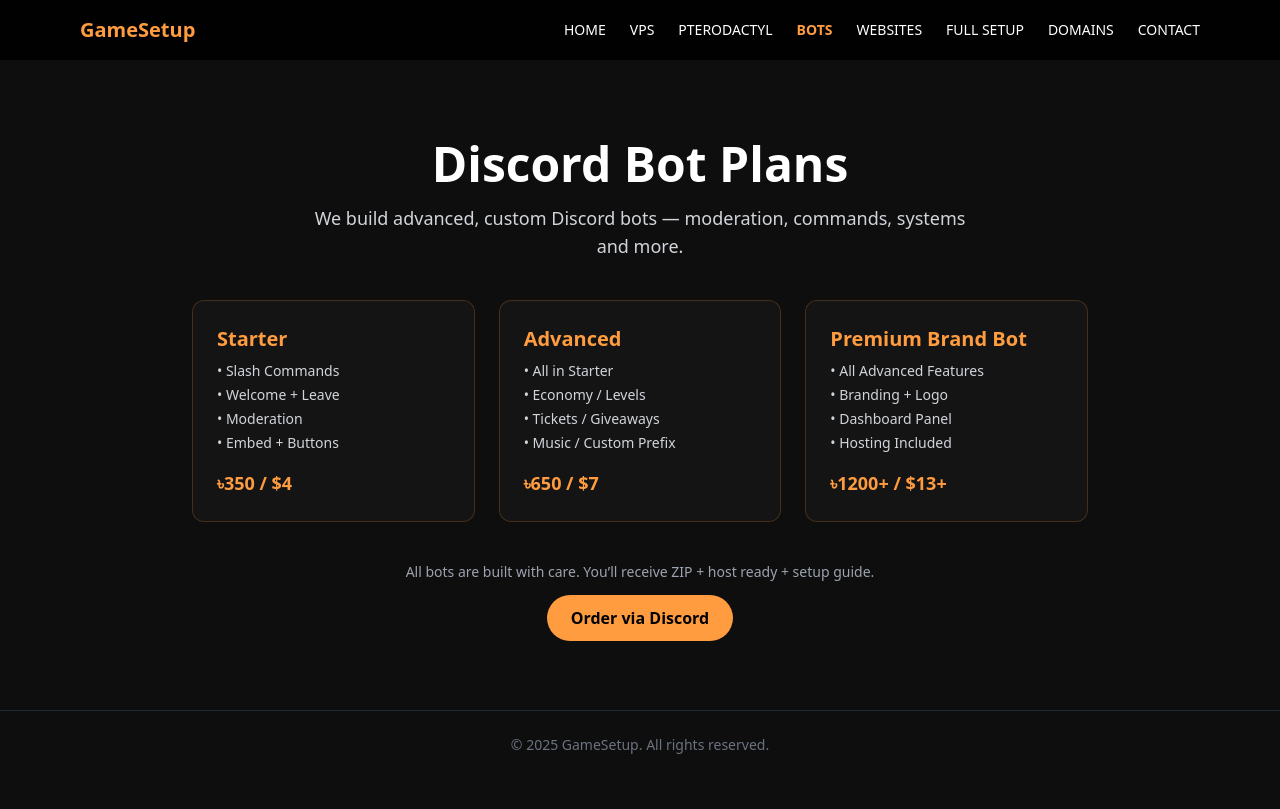
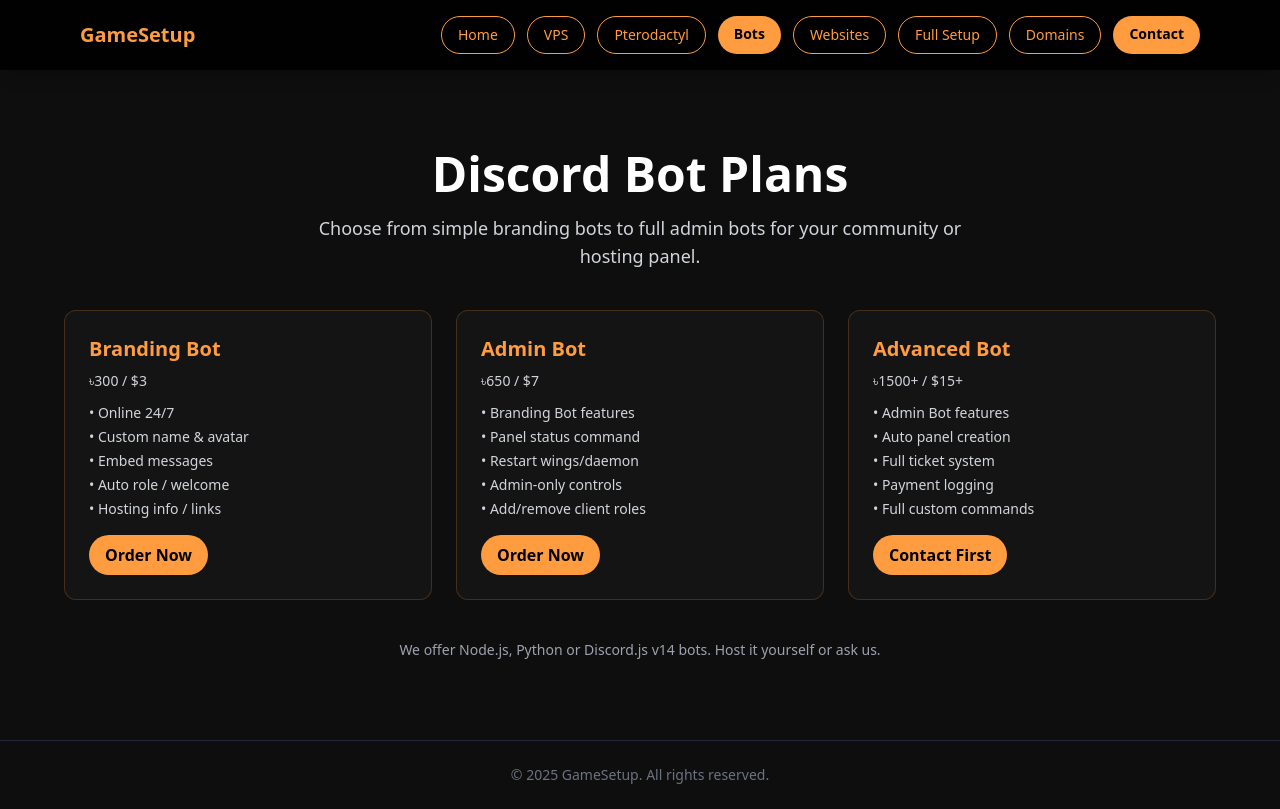
Before and after one commit to homomowala/GameSetup-Website, a plain HTML site: page bots.html in a window 1280 px wide. Drawn offline with nearby package versions, Linux system fonts and the light colour scheme.

Commit message:
Update bots.html

```diff
--- a/bots.html
+++ b/bots.html
@@ -4,7 +4,7 @@
   <meta charset="UTF-8" />
   <meta name="viewport" content="width=device-width, initial-scale=1.0" />
   <title>Discord Bots — GameSetup</title>
-  <meta name="description" content="Custom Discord bots with moderation, economy, slash commands & more. Made for your community or server brand." />
+  <meta name="description" content="We offer custom admin and branding bots for Discord servers. Choose from simple to advanced features." />
   <meta name="theme-color" content="#ff9c3f" />
   <script src="https://cdn.tailwindcss.com"></script>
   <script>
@@ -19,52 +19,22 @@
       }
     };
   </script>
-  <style>
-    #loader {
-      position: fixed;
-      inset: 0;
-      background: #0e0e0e;
-      z-index: 9999;
-      display: flex;
-      align-items: center;
-      justify-content: center;
-    }
-    #loader span {
-      width: 40px;
-      height: 40px;
-      border: 4px solid #ff9c3f;
-      border-top-color: transparent;
-      border-radius: 50%;
-      animation: spin 1s linear infinite;
-    }
-    @keyframes spin {
-      to { transform: rotate(360deg); }
-    }
-  </style>
 </head>
 <body class="bg-dark text-white font-sans">
 
-  <!-- Loading -->
-  <div id="loader"><span></span></div>
-  <script>
-    window.addEventListener("load", () => {
-      document.getElementById("loader").style.display = "none";
-    });
-  </script>
-
   <!-- Navbar -->
-  <header class="sticky top-0 bg-black/90 backdrop-blur-md z-50">
+  <header class="sticky top-0 bg-black/90 backdrop-blur-md z-50 shadow-lg">
     <div class="max-w-6xl mx-auto flex justify-between items-center px-4 py-4">
       <span class="text-xl font-bold text-brand">GameSetup</span>
-      <nav class="hidden md:flex space-x-6 text-sm uppercase">
-        <a href="index.html" class="hover:text-brand transition">Home</a>
-        <a href="vps.html" class="hover:text-brand transition">VPS</a>
-        <a href="pterodactyl.html" class="hover:text-brand transition">Pterodactyl</a>
-        <a href="bots.html" class="text-brand font-semibold">Bots</a>
-        <a href="websites.html" class="hover:text-brand transition">Websites</a>
-        <a href="hosting.html" class="hover:text-brand transition">Full Setup</a>
-        <a href="domains.html" class="hover:text-brand transition">Domains</a>
-        <a href="contact.html" class="hover:text-brand transition">Contact</a>
+      <nav class="hidden md:flex space-x-3 text-sm">
+        <a href="index.html" class="bg-black border border-brand text-brand px-4 py-2 rounded-full hover:bg-brand hover:text-black transition">Home</a>
+        <a href="vps.html" class="bg-black border border-brand text-brand px-4 py-2 rounded-full hover:bg-brand hover:text-black transition">VPS</a>
+        <a href="pterodactyl.html" class="bg-black border border-brand text-brand px-4 py-2 rounded-full hover:bg-brand hover:text-black transition">Pterodactyl</a>
+        <a href="bots.html" class="bg-brand text-black px-4 py-2 rounded-full font-semibold">Bots</a>
+        <a href="websites.html" class="bg-black border border-brand text-brand px-4 py-2 rounded-full hover:bg-brand hover:text-black transition">Websites</a>
+        <a href="hosting.html" class="bg-black border border-brand text-brand px-4 py-2 rounded-full hover:bg-brand hover:text-black transition">Full Setup</a>
+        <a href="domains.html" class="bg-black border border-brand text-brand px-4 py-2 rounded-full hover:bg-brand hover:text-black transition">Domains</a>
+        <a href="contact.html" class="bg-brand text-black px-4 py-2 rounded-full font-semibold hover:opacity-90 transition">Contact</a>
       </nav>
       <button id="menuToggle" class="md:hidden text-white">
         <svg class="w-6 h-6" fill="none" stroke="currentColor" stroke-width="2"
@@ -74,74 +44,87 @@
         </svg>
       </button>
     </div>
-    <div id="mobileMenu" class="md:hidden px-4 pb-4 hidden flex-col space-y-2 text-sm uppercase">
-      <a href="index.html" class="hover:text-brand transition">Home</a>
-      <a href="vps.html" class="hover:text-brand transition">VPS</a>
-      <a href="pterodactyl.html" class="hover:text-brand transition">Pterodactyl</a>
-      <a href="bots.html" class="text-brand font-semibold">Bots</a>
-      <a href="websites.html" class="hover:text-brand transition">Websites</a>
-      <a href="hosting.html" class="hover:text-brand transition">Full Setup</a>
-      <a href="domains.html" class="hover:text-brand transition">Domains</a>
-      <a href="contact.html" class="hover:text-brand transition">Contact</a>
+    <!-- Mobile Menu -->
+    <div id="mobileMenu" class="md:hidden px-4 pb-4 hidden flex-col space-y-3">
+      <a href="index.html" class="bg-black border border-brand text-brand px-4 py-2 rounded-full block text-center">Home</a>
+      <a href="vps.html" class="bg-black border border-brand text-brand px-4 py-2 rounded-full block text-center">VPS</a>
+      <a href="pterodactyl.html" class="bg-black border border-brand text-brand px-4 py-2 rounded-full block text-center">Pterodactyl</a>
+      <a href="bots.html" class="bg-brand text-black px-4 py-2 rounded-full font-semibold block text-center">Bots</a>
+      <a href="websites.html" class="bg-black border border-brand text-brand px-4 py-2 rounded-full block text-center">Websites</a>
+      <a href="hosting.html" class="bg-black border border-brand text-brand px-4 py-2 rounded-full block text-center">Full Setup</a>
+      <a href="domains.html" class="bg-black border border-brand text-brand px-4 py-2 rounded-full block text-center">Domains</a>
+      <a href="contact.html" class="bg-brand text-black px-4 py-2 rounded-full font-semibold block text-center">Contact</a>
     </div>
   </header>
+
   <script>
     document.getElementById("menuToggle").addEventListener("click", () => {
       document.getElementById("mobileMenu").classList.toggle("hidden");
     });
   </script>
 
-  <!-- Bot Plans -->
+  <!-- Discord Bot Plans -->
   <section class="text-center py-20 px-4">
     <h1 class="text-4xl md:text-5xl font-bold mb-4">Discord Bot Plans</h1>
     <p class="text-gray-300 text-lg max-w-2xl mx-auto mb-10">
-      We build advanced, custom Discord bots — moderation, commands, systems and more.
+      Choose from simple branding bots to full admin bots for your community or hosting panel.
     </p>
 
-    <div class="max-w-4xl mx-auto grid md:grid-cols-3 gap-6">
+    <div class="max-w-6xl mx-auto grid md:grid-cols-3 gap-6">
+      <!-- Branding Bot -->
       <div class="bg-[#141414] border border-brand/20 p-6 rounded-xl text-left">
-        <h2 class="text-xl font-bold text-brand mb-2">Starter</h2>
-        <ul class="text-sm text-gray-300 mb-4 space-y-1">
-          <li>• Slash Commands</li>
-          <li>• Welcome + Leave</li>
-          <li>• Moderation</li>
-          <li>• Embed + Buttons</li>
+        <h2 class="text-xl font-bold text-brand mb-2">Branding Bot</h2>
+        <p class="text-sm text-gray-300 mb-3">৳300 / $3</p>
+        <ul class="text-sm text-gray-300 space-y-1 mb-4">
+          <li>• Online 24/7</li>
+          <li>• Custom name & avatar</li>
+          <li>• Embed messages</li>
+          <li>• Auto role / welcome</li>
+          <li>• Hosting info / links</li>
         </ul>
-        <p class="text-brand font-bold text-lg">৳350 / $4</p>
+        <a href="https://discord.gg/cBhhAnzeks" target="_blank"
+          class="bg-brand text-black px-4 py-2 rounded-full font-semibold hover:scale-105 transition inline-block">
+          Order Now
+        </a>
       </div>
 
+      <!-- Admin Bot -->
       <div class="bg-[#141414] border border-brand/20 p-6 rounded-xl text-left">
-        <h2 class="text-xl font-bold text-brand mb-2">Advanced</h2>
-        <ul class="text-sm text-gray-300 mb-4 space-y-1">
-          <li>• All in Starter</li>
-          <li>• Economy / Levels</li>
-          <li>• Tickets / Giveaways</li>
-          <li>• Music / Custom Prefix</li>
+        <h2 class="text-xl font-bold text-brand mb-2">Admin Bot</h2>
+        <p class="text-sm text-gray-300 mb-3">৳650 / $7</p>
+        <ul class="text-sm text-gray-300 space-y-1 mb-4">
+          <li>• Branding Bot features</li>
+          <li>• Panel status command</li>
+          <li>• Restart wings/daemon</li>
+          <li>• Admin-only controls</li>
+          <li>• Add/remove client roles</li>
         </ul>
-        <p class="text-brand font-bold text-lg">৳650 / $7</p>
+        <a href="https://discord.gg/cBhhAnzeks" target="_blank"
+          class="bg-brand text-black px-4 py-2 rounded-full font-semibold hover:scale-105 transition inline-block">
+          Order Now
+        </a>
       </div>
 
+      <!-- Advanced Bot -->
       <div class="bg-[#141414] border border-brand/20 p-6 rounded-xl text-left">
-        <h2 class="text-xl font-bold text-brand mb-2">Premium Brand Bot</h2>
-        <ul class="text-sm text-gray-300 mb-4 space-y-1">
-          <li>• All Advanced Features</li>
-          <li>• Branding + Logo</li>
-          <li>• Dashboard Panel</li>
-          <li>• Hosting Included</li>
+        <h2 class="text-xl font-bold text-brand mb-2">Advanced Bot</h2>
+        <p class="text-sm text-gray-300 mb-3">৳1500+ / $15+</p>
+        <ul class="text-sm text-gray-300 space-y-1 mb-4">
+          <li>• Admin Bot features</li>
+          <li>• Auto panel creation</li>
+          <li>• Full ticket system</li>
+          <li>• Payment logging</li>
+          <li>• Full custom commands</li>
         </ul>
-        <p class="text-brand font-bold text-lg">৳1200+ / $13+</p>
+        <a href="https://discord.gg/cBhhAnzeks" target="_blank"
+          class="bg-brand text-black px-4 py-2 rounded-full font-semibold hover:scale-105 transition inline-block">
+          Contact First
+        </a>
       </div>
     </div>
 
-    <p class="text-sm text-gray-400 mt-10">
-      All bots are built with care. You’ll receive ZIP + host ready + setup guide.
-    </p>
-
-    <div class="mt-6">
-      <a href="https://discord.gg/cBhhAnzeks" target="_blank"
-        class="bg-brand text-black px-6 py-3 rounded-full font-semibold hover:scale-105 transition">
-        Order via Discord
-      </a>
+    <div class="mt-10 text-sm text-gray-400">
+      <p>We offer Node.js, Python or Discord.js v14 bots. Host it yourself or ask us.</p>
     </div>
   </section>
 
```
